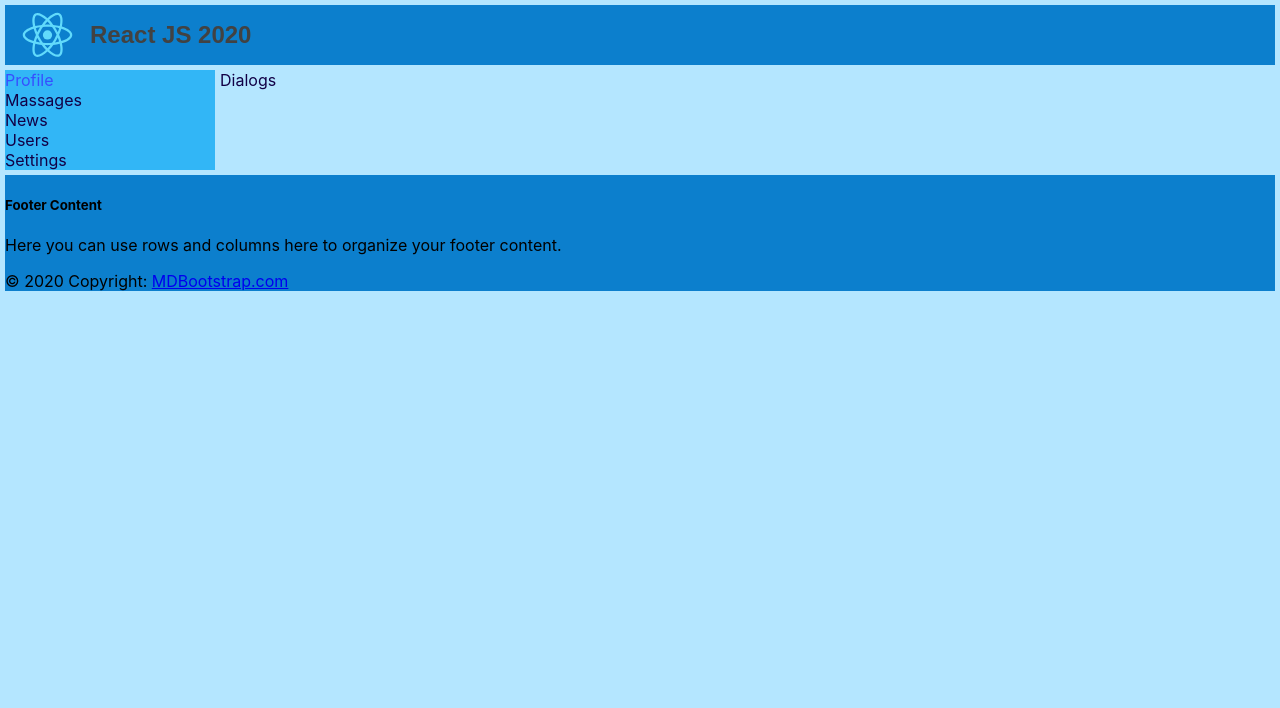
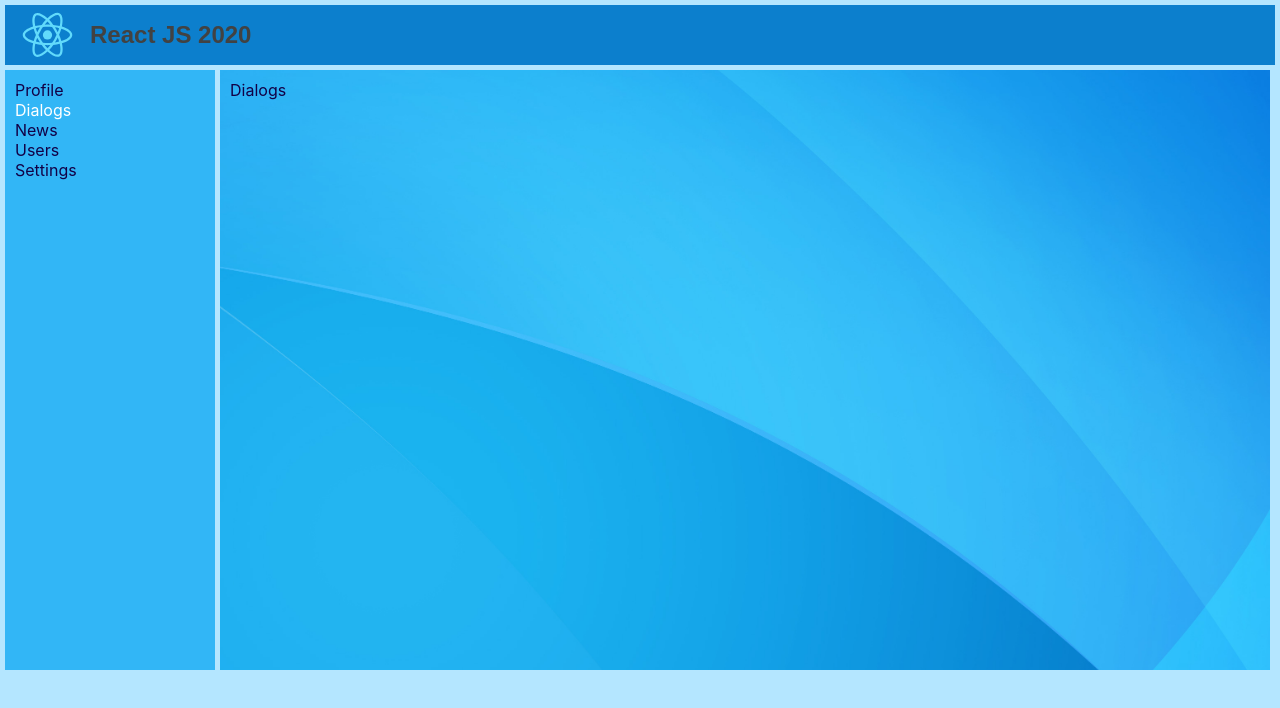
Before and after one commit to GriGoryanSyStem/ReactJS-Repeat, a React (Create React App) app in the folder reactapp/: page /dialogs in a window 1280 px wide. Shown: the top 708 px of the page. Built offline with nearby package versions, Linux system fonts and the light colour scheme.

Commit message:
20. NavLink
import {NavLink} from "react-router-dom";

<NavLink to="/profile" activeClassName="selected">Profile</NavLink>

```diff
--- a/reactapp/package.json
+++ b/reactapp/package.json
@@ -7,7 +7,6 @@
     "@testing-library/react": "^9.5.0",
     "@testing-library/user-event": "^7.2.1",
     "bootstrap": "^4.4.1",
-    "mdbreact": "^4.25.5",
     "react": "^16.13.1",
     "react-dom": "^16.13.1",
     "react-router-dom": "^5.1.2",
--- a/reactapp/src/App.css
+++ b/reactapp/src/App.css
@@ -7,7 +7,5 @@
             "headerArea headerArea headerArea"
             "navArea contentArea contentArea"
             "footerArea footerArea footerArea";
+    height: 650px;
 }
-#root {
-    min-height: 500px;
-}
--- a/reactapp/src/App.js
+++ b/reactapp/src/App.js
@@ -3,7 +3,6 @@ import './App.css';
 import Header from "./components/Header/Header";
 import NavBar from "./components/NavBar/NavBar";
 import Profile from "./components/Profile/Profile";
-import Footer from "./components/Footer/Footer";
 import Dialogs from "./components/Dialogs/Dialogs";
 import {Route,BrowserRouter} from "react-router-dom";
 
@@ -15,7 +14,6 @@ const App = () => {
             <NavBar/>
             <Route component={Profile} path="/profile"/>
             <Route component={Dialogs} path="/dialogs"/>
-            <Footer/>
         </div>
         </BrowserRouter>
     );
--- a/reactapp/src/components/Dialogs/Dialogs.module.css
+++ b/reactapp/src/components/Dialogs/Dialogs.module.css
@@ -1,3 +1,9 @@
 .dialog{
     color: #120046;
+    background-image: url("../../pictures/background.jpg");
+    background-position: center;
+    background-repeat: no-repeat;
+    background-size: cover;
+    height: 100%;
+    padding: 10px;
 }
--- a/reactapp/src/components/Footer/Footer.css
+++ /dev/null
@@ -1,4 +0,0 @@
-.mFooter {
-    grid-area: footerArea;
-    background: #0c7fcd;
-}
--- a/reactapp/src/components/Footer/Footer.jsx
+++ /dev/null
@@ -1,29 +0,0 @@
-import React from "react";
-import { MDBCol, MDBContainer, MDBRow, MDBFooter } from "mdbreact";
-import "./Footer.css"
-
-const Footer = () => {
-    return (
-        <div className='mFooter'>
-        <MDBFooter color="blue" className="font-small pt-4 mt-4">
-            <MDBContainer fluid className="text-center text-md-left">
-                <MDBRow>
-                    <MDBCol md="6">
-                        <h5 className="title">Footer Content</h5>
-                        <p>
-                            Here you can use rows and columns here to organize your footer
-                            content.
-                        </p>
-                    </MDBCol>
-                </MDBRow>
-            </MDBContainer>
-            <div className="footer-copyright text-center py-3">
-                <MDBContainer fluid>
-                    &copy; {new Date().getFullYear()} Copyright: <a href="https://www.mdbootstrap.com"> MDBootstrap.com </a>
-                </MDBContainer>
-            </div>
-        </MDBFooter>
-        </div>
-    );
-};
-export default Footer;
--- a/reactapp/src/components/NavBar/NavBar.jsx
+++ b/reactapp/src/components/NavBar/NavBar.jsx
@@ -1,24 +1,25 @@
 import React from "react";
 import c from "./NavBar.module.css";
+import {NavLink} from "react-router-dom";
 
 const NavBar =() =>{
     return (
         <div>
             <nav className={c.nav}>
-                <div className={`${c.item} ${c.active}`} >
-                    <a href={'/profile'}>Profile</a>
+                <div className={`${c.item} ${c.profileCont}`}>
+                    <NavLink to="/profile" activeClassName={c.selected}>Profile</NavLink>
                 </div>
-                <div className={c.item}>
-                    <a href={'/dialogs'}>Massages</a>
+                <div className={`${c.item} ${c.dialogsCont}`}>
+                    <NavLink to="/dialogs" activeClassName={c.selected}>Dialogs</NavLink>
                 </div>
-                <div className={c.item}>
-                    <a href={'/news'}>News</a>
+                <div className={`${c.item} ${c.newsCont}`}>
+                    <NavLink to="/news" activeClassName={c.selected}>News</NavLink>
                 </div>
-                <div className={c.item}>
-                    <a href={'/users'}>Users</a>
+                <div className={`${c.item} ${c.usersCont}`}>
+                    <NavLink to="/users" activeClassName={c.selected}>Users</NavLink>
                 </div>
-                <div className={c.item}>
-                    <a href={'/settings'}>Settings</a>
+                <div className={`${c.item} ${c.settingCont}`}>
+                    <NavLink to="/settings" activeClassName={c.selected}>Settings</NavLink>
                 </div>
             </nav>
         </div>
--- a/reactapp/src/components/NavBar/NavBar.module.css
+++ b/reactapp/src/components/NavBar/NavBar.module.css
@@ -2,11 +2,15 @@
     grid-area: navArea;
     background: #32b6f6;
     height: 100%;
+    padding: 10px;
 }
-.item a{
-   text-decoration: none;
+
+.item a {
+    text-decoration: none;
     color: #120046;
 }
-.active a{
-    color: #374eff;
+
+/*!!!!!!!!!  important   .item .selected*/
+.item .selected {
+    color: #ffffff;
 }
--- a/reactapp/src/components/Profile/Profile.module.css
+++ b/reactapp/src/components/Profile/Profile.module.css
@@ -10,7 +10,8 @@
     background-position: center;
     background-repeat: no-repeat;
     background-size: cover;
-    height: 500px;
+    height: 100%;
+    padding: 10px;
  }
 .item{
     color: white;
```
Also changed, not shown: 1 other file (tests, documents, lock files or other folders).
